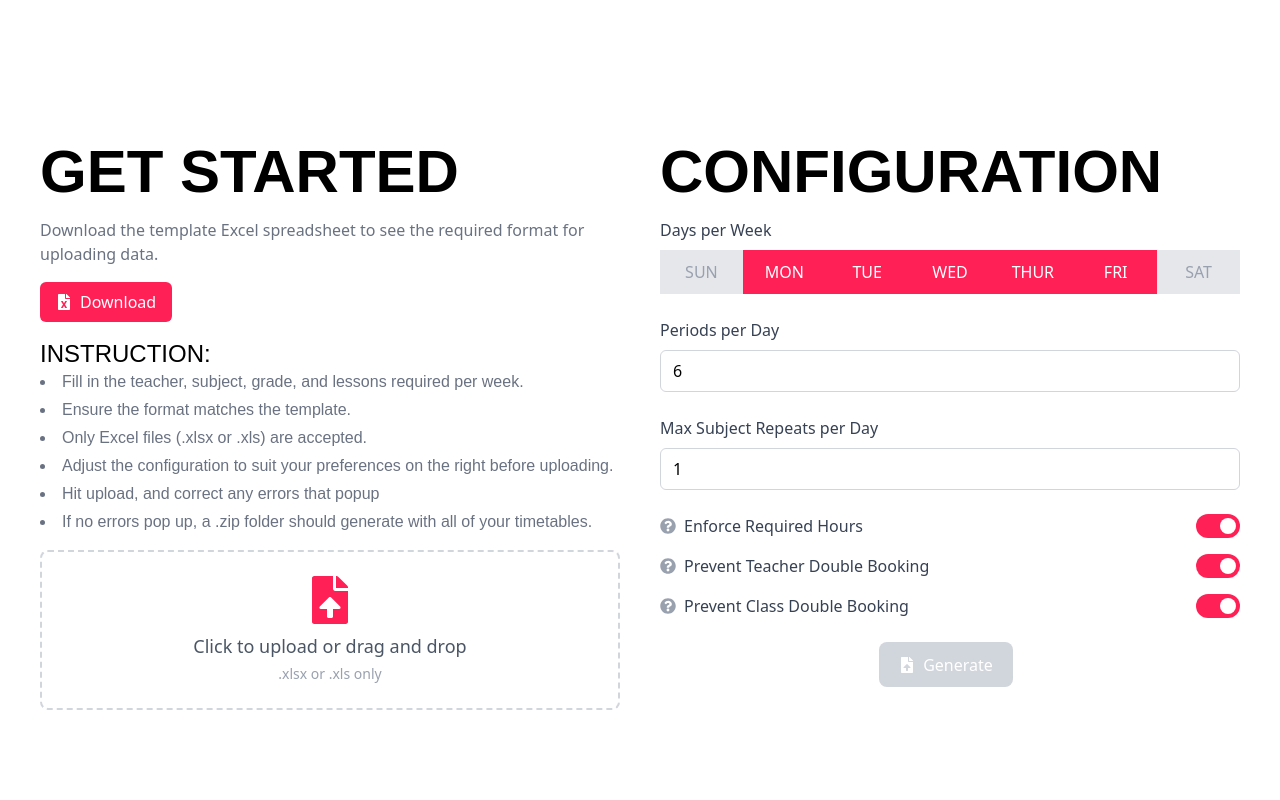
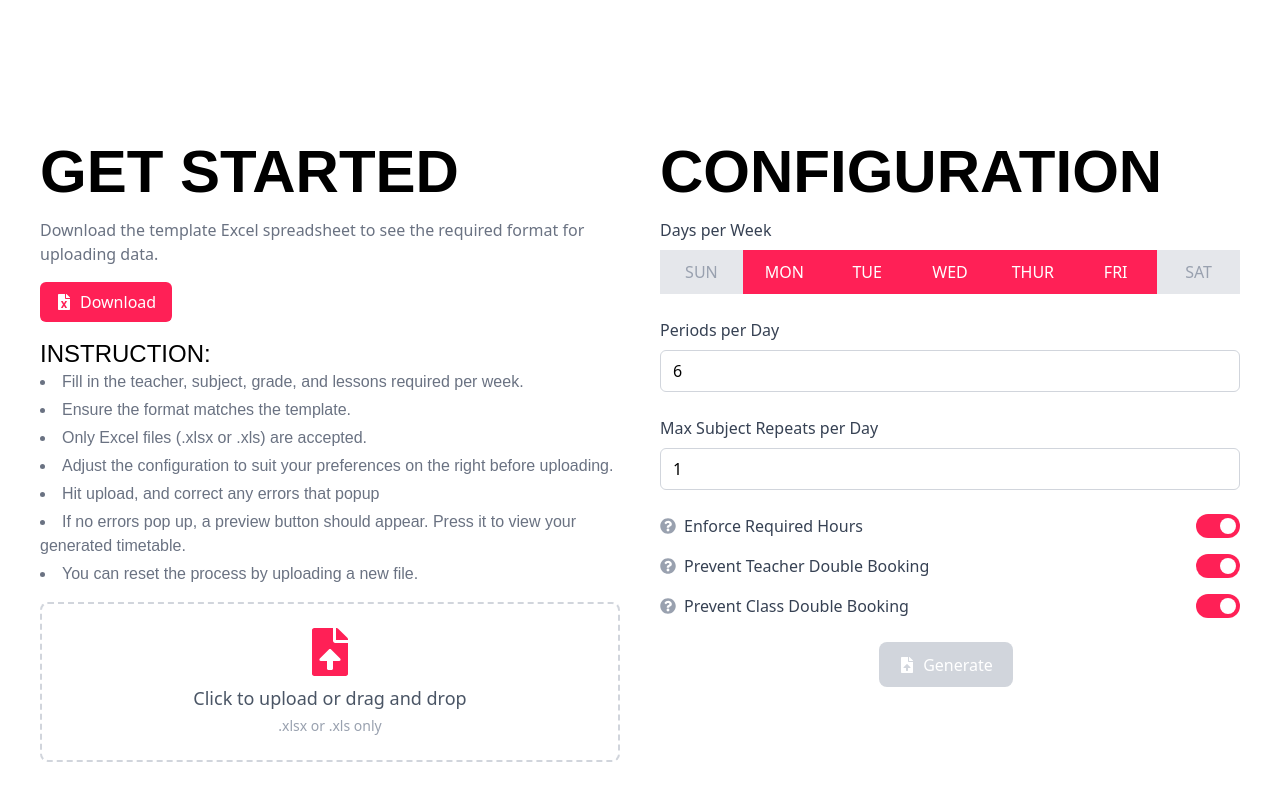
Before and after one commit to KyleJamesWestran/Timeframe, a React (Vite) app in the folder timeframe-frontend/: page / in a window 1280 px wide. Shown: the part 698-1498 px from the top of the page. Built offline with nearby package versions, Linux system fonts and the light colour scheme; no server answers; a web font is replaced by a local one; what @react-pdf/renderer would draw is missing.

Commit message:
fix: instructions update

```diff
--- a/timeframe-frontend/src/pages/Upload.jsx
+++ b/timeframe-frontend/src/pages/Upload.jsx
@@ -201,7 +201,8 @@ const UploadSection = () => {
                     <li>Only Excel files (.xlsx or .xls) are accepted.</li>
                     <li>Adjust the configuration to suit your preferences on the right before uploading.</li>
                     <li>Hit upload, and correct any errors that popup</li>
-                    <li>If no errors pop up, a .zip folder should generate with all of your timetables.</li>
+                    <li>If no errors pop up, a preview button should appear. Press it to view your generated timetable.</li>
+                    <li>You can reset the process by uploading a new file.</li>
                 </ul>
 
                 <div
```
